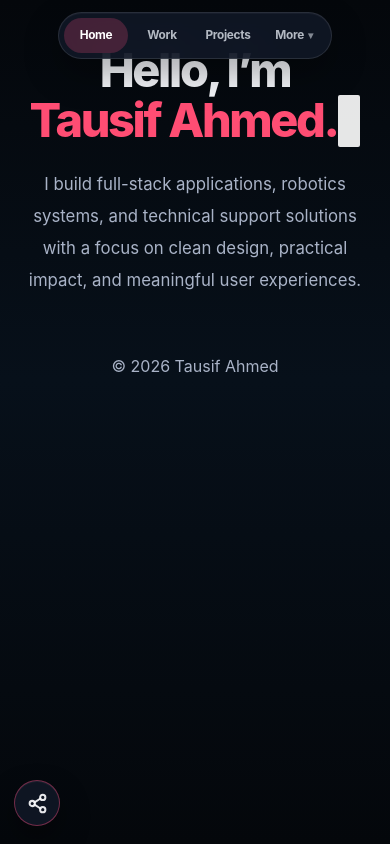
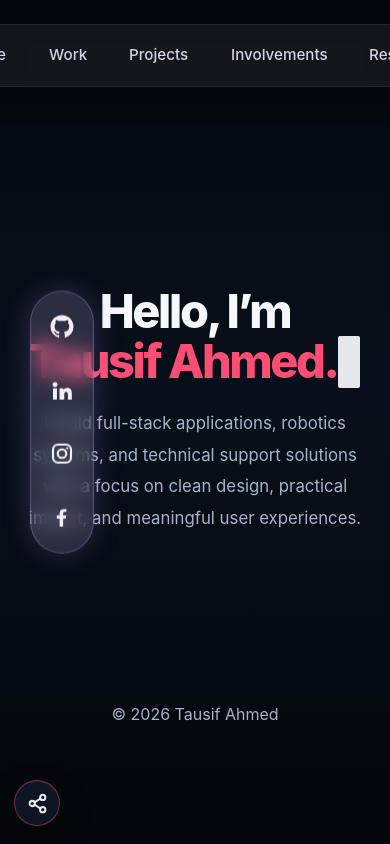
Before and after one commit to tausif02/tausif02.github.io, a React (Vite) app: page / in a window 390 px wide. Built offline with nearby package versions, Linux system fonts and the light colour scheme.

Commit message:
Update mobile version

```diff
--- a/src/styles/home.css
+++ b/src/styles/home.css
@@ -308,3 +308,72 @@ body.is-ready .footer {
     font-size: clamp(2rem, 9vw, 3.5rem);
   }
 }
+
+
+/* ========================= */
+/* FINAL MOBILE HOME CENTER  */
+/* ========================= */
+
+@media (max-width: 768px) {
+  .page-main {
+    min-height: 100svh !important;
+    padding: 0 16px !important;
+
+    display: flex !important;
+    align-items: center !important;
+    justify-content: center !important;
+  }
+
+  .hero {
+    width: 100%;
+    min-height: 100svh !important;
+    padding: 0 !important;
+
+    display: flex !important;
+    align-items: center !important;
+    justify-content: center !important;
+  }
+
+  .hero-container {
+    width: 100%;
+    min-height: 100svh !important;
+    padding: 0 !important;
+
+    display: flex !important;
+    align-items: center !important;
+    justify-content: center !important;
+  }
+
+  .hero-content {
+    width: 100%;
+    max-width: 760px;
+    margin: 0 auto !important;
+    text-align: center;
+
+    transform: translateY(-10px) scale(1) !important;
+  }
+
+  body.is-ready .hero-content {
+    transform: translateY(-10px) scale(1) !important;
+  }
+
+  .hero-code-wrap {
+    margin-bottom: 1.25rem;
+  }
+
+  .hero-description {
+    max-width: 92vw;
+  }
+
+  .footer {
+    position: fixed;
+    left: 0;
+    right: 0;
+    bottom: 118px;
+
+    border-top: 0;
+    padding: 0;
+    z-index: 5;
+    pointer-events: none;
+  }
+}
--- a/src/styles/shared.css
+++ b/src/styles/shared.css
@@ -281,161 +281,6 @@ body.social-ready .social-sidebar a:nth-child(4) {
   display: none;
 }
 
-@media (max-width: 768px) {
-  .cursor-glow {
-    display: none !important;
-  }
-
-  .desktop-nav,
-  .desktop-social {
-    display: none !important;
-  }
-
-  .topbar {
-    width: 100%;
-    padding: 12px 0 0;
-    display: flex;
-    justify-content: center;
-    pointer-events: none;
-  }
-
-  .mobile-nav-pill {
-    display: grid;
-    grid-template-columns: repeat(4, auto);
-    align-items: center;
-    justify-content: center;
-
-    width: auto;
-    max-width: calc(100vw - 36px);
-
-    gap: 2px;
-    padding: 5px;
-
-    border-radius: 999px;
-    background: rgba(17, 24, 39, 0.86);
-    border: 1px solid rgba(255, 255, 255, 0.11);
-
-    box-shadow:
-      0 14px 36px rgba(0, 0, 0, 0.32),
-      inset 0 1px 0 rgba(255, 255, 255, 0.04);
-
-    backdrop-filter: blur(18px);
-    -webkit-backdrop-filter: blur(18px);
-
-    pointer-events: auto;
-  }
-
-  .mobile-nav-link,
-  .mobile-more-btn {
-    height: 35px;
-    min-width: 64px;
-
-    display: flex;
-    align-items: center;
-    justify-content: center;
-
-    color: rgba(226, 232, 240, 0.78);
-    text-decoration: none;
-
-    border: 0;
-    background: transparent;
-
-    font-size: 0.74rem;
-    font-weight: 700;
-    letter-spacing: -0.025em;
-
-    padding: 0 9px;
-    border-radius: 999px;
-    line-height: 1;
-
-    transition:
-      color 180ms ease,
-      background 180ms ease,
-      transform 180ms ease;
-  }
-
-  .mobile-nav-link.active,
-  .mobile-more-btn.active {
-    color: #ffffff;
-    background: rgba(255, 79, 129, 0.22);
-  }
-
-  .mobile-nav-link:active,
-  .mobile-more-btn:active {
-    transform: scale(0.96);
-  }
-
-  .mobile-more-wrap {
-    position: relative;
-    width: auto;
-  }
-
-  .mobile-more-btn {
-    gap: 4px;
-    cursor: pointer;
-  }
-
-  .mobile-more-btn span {
-    font-size: 0.64rem;
-    opacity: 0.7;
-  }
-
-  .mobile-more-menu {
-    position: absolute;
-    top: calc(100% + 10px);
-    right: 0;
-
-    min-width: 155px;
-    padding: 7px;
-
-    border-radius: 18px;
-    background: rgba(14, 20, 32, 0.96);
-    border: 1px solid rgba(255, 255, 255, 0.12);
-
-    box-shadow: 0 18px 45px rgba(0, 0, 0, 0.4);
-
-    backdrop-filter: blur(18px);
-    -webkit-backdrop-filter: blur(18px);
-
-    animation: mobileMenuIn 180ms ease both;
-  }
-
-  .mobile-more-link {
-    display: block;
-
-    color: rgba(226, 232, 240, 0.82);
-    text-decoration: none;
-
-    font-size: 0.82rem;
-    font-weight: 650;
-
-    padding: 10px 11px;
-    border-radius: 12px;
-
-    transition:
-      color 180ms ease,
-      background 180ms ease;
-  }
-
-  .mobile-more-link:hover,
-  .mobile-more-link.active {
-    color: #ffffff;
-    background: rgba(255, 255, 255, 0.08);
-  }
-
-  @keyframes mobileMenuIn {
-    from {
-      opacity: 0;
-      transform: translateY(-8px) scale(0.97);
-    }
-
-    to {
-      opacity: 1;
-      transform: translateY(0) scale(1);
-    }
-  }
-}
-
 /* ========================= */
 /* MOBILE HERO CENTER        */
 /* ========================= */
```
